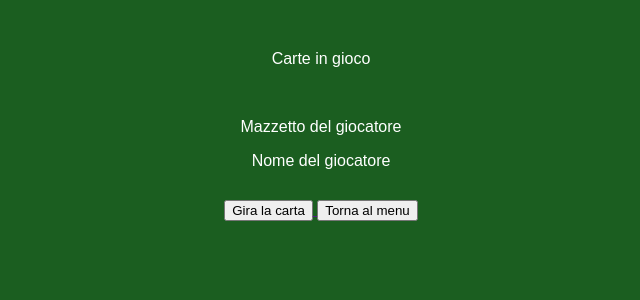
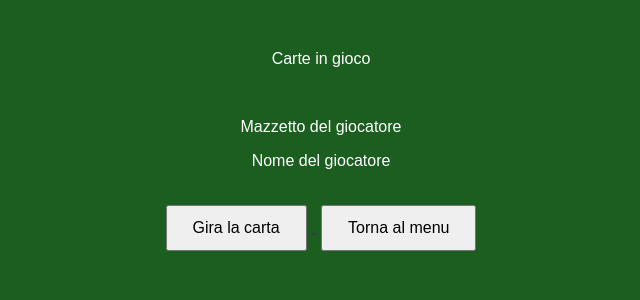
Before and after one commit to FlavioPiff/progetto_strappacamicia_piferi, a PHP site: page /gioco.html in a window 1280 px wide. Shown: the part 140-440 px from the top of the page, without its empty margins (319-959 px from the left). Run offline with PHP 8.4, Linux system fonts and the light colour scheme.

Commit message:
Ultime migliorie grafiche temporanee

```diff
--- a/stile.css
+++ b/stile.css
@@ -23,3 +23,14 @@ body {
 .giocatore{
     margin-bottom: 30px;
 }
+
+.azioni{
+    margin-top: 20px;
+}
+
+.azioni button{
+    padding: 12px 25px;
+    margin: 5px;
+    font-size: 16px;
+    cursor: pointer;
+}
```
